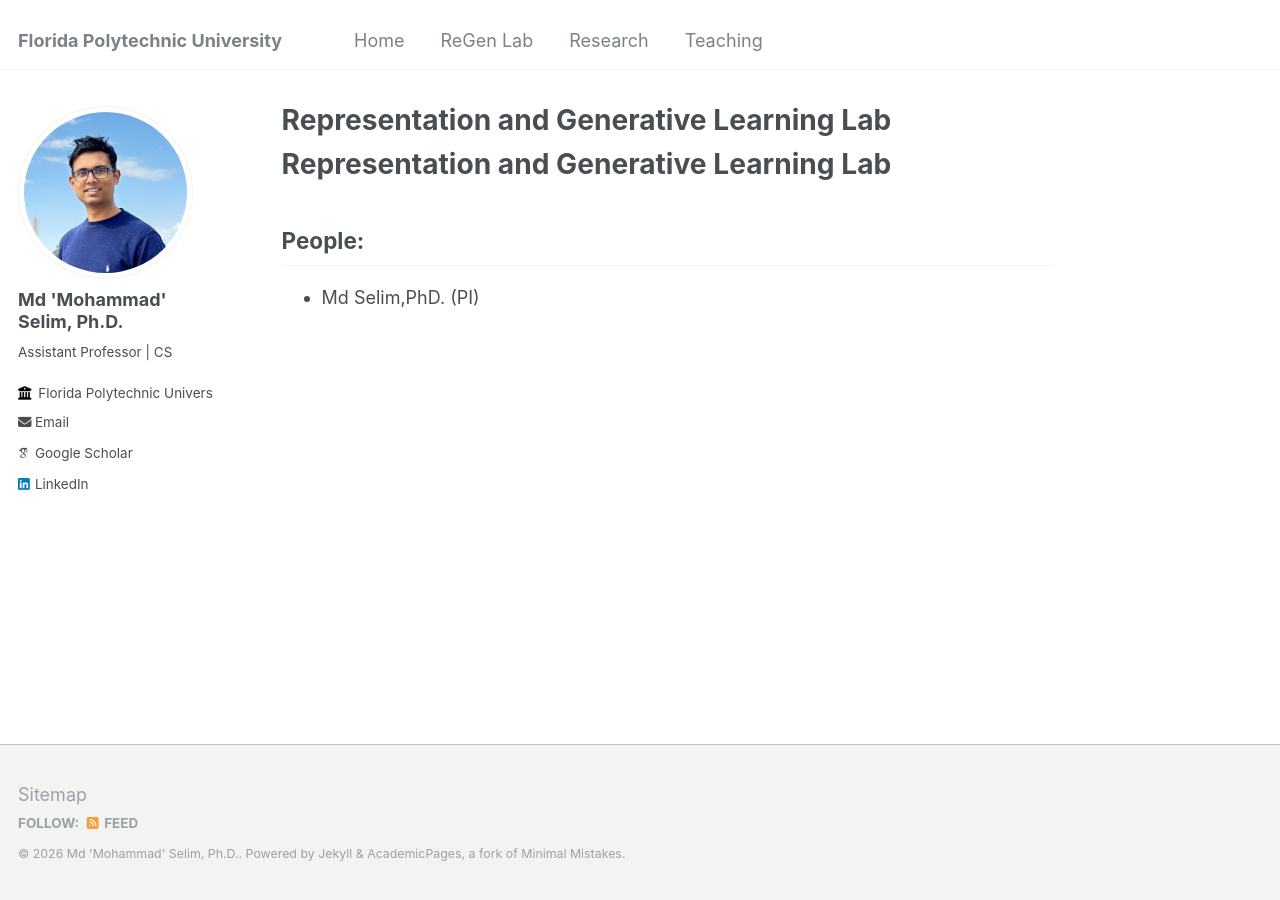
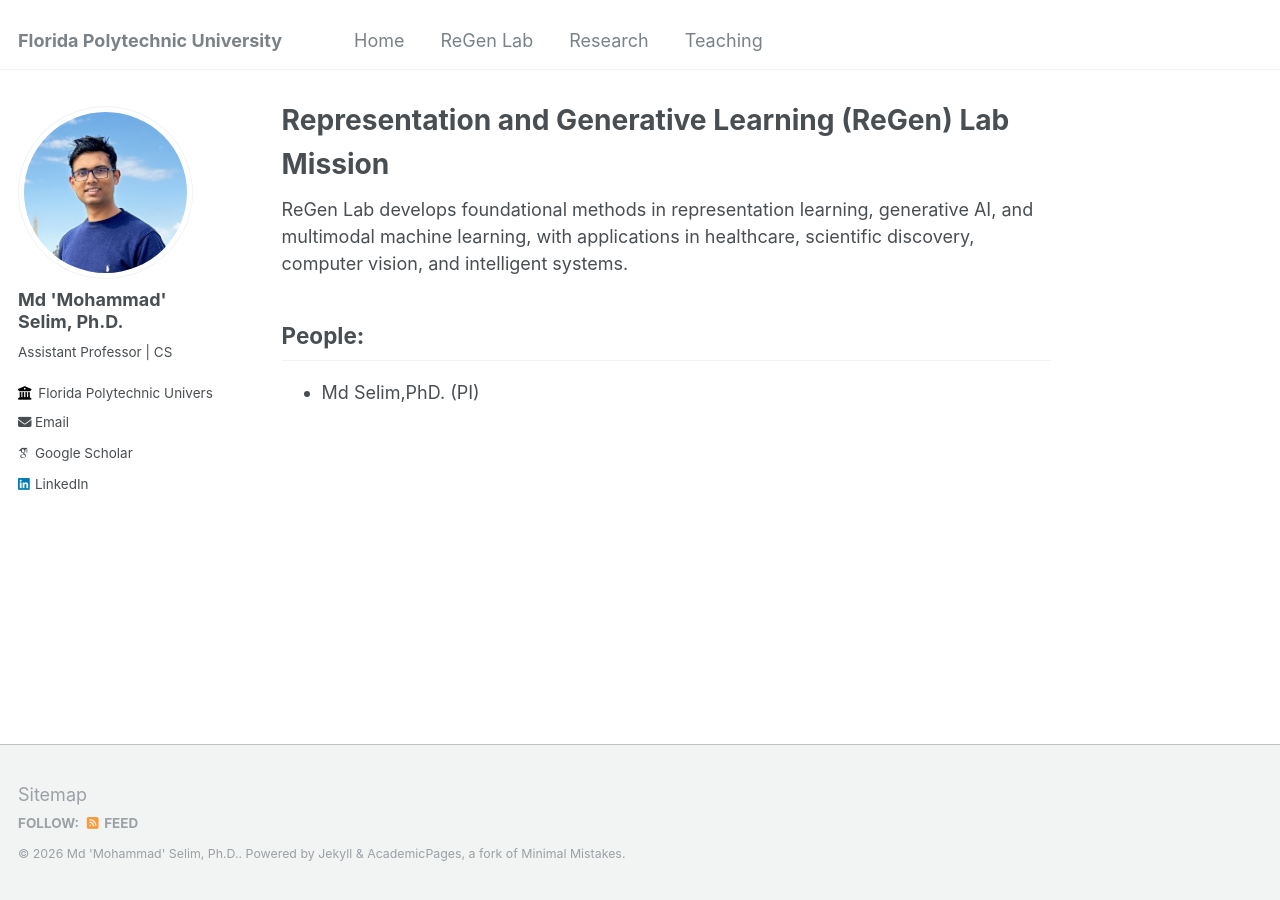
Before and after one commit to selimmd/selimmd.github.io, a Jekyll site: the page built from _pages/lab.md, in a window 1280 px wide. Built offline with Jekyll 4.4.1, drawn with Linux system fonts in a browser that asks for light colours; some web fonts are replaced; our own code applies the rules of GitHub Pages for plain Markdown files.

Commit message:
Update lab.md

```diff
--- a/_pages/lab.md
+++ b/_pages/lab.md
@@ -1,4 +1,15 @@
-# Representation and Generative Learning Lab
+---
+permalink: /
+title: "**Re**presentation and **Gen**erative Learning (ReGen) Lab"
+excerpt: "About ReGen"
+author_profile: true
+redirect_from:
+  - lab/
+  - lab.html
+---
+
+# Mission
+ReGen Lab develops foundational methods in representation learning, generative AI, and multimodal machine learning, with applications in healthcare, scientific discovery, computer vision, and intelligent systems.
 
 ## People:
 - Md Selim,PhD. (PI)
```
